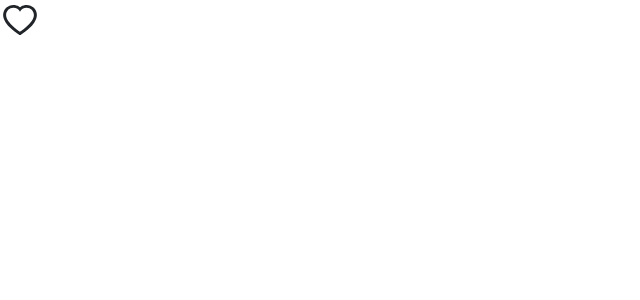
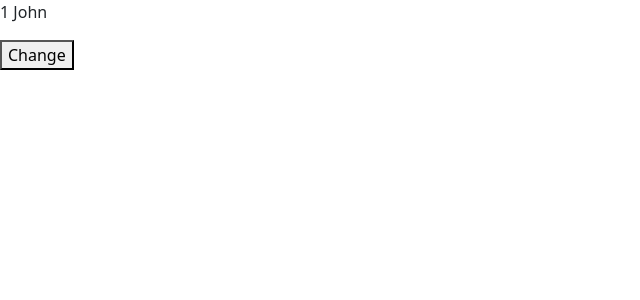
Before and after one commit to piyushpanchal114/react-18, a React (Vite) app: page / in a window 1280 px wide. Shown: the top 300 px of the page, without its empty margins (0-640 px from the left). Built offline with nearby package versions, Linux system fonts and the light colour scheme.

Commit message:
updating obj practice

```diff
--- a/src/App.tsx
+++ b/src/App.tsx
@@ -1,15 +1,22 @@
 import { useState } from "react";
-import "./App.css";
 import Like from "./components/Like";
 
 function App() {
+  const [game, setGame] = useState({
+    id: 1,
+    player: { name: "John" },
+  });
+
+  const handleChange = () => {
+    setGame({ ...game, player: { ...game.player, name: "bob" } });
+  };
+
   return (
     <>
-      <Like
-        onClick={() => {
-          console.log("clicked");
-        }}
-      />
+      <p>
+        {game.id} {game.player.name}
+      </p>
+      <button onClick={handleChange}>Change</button>
     </>
   );
 }
```
Also changed, not shown: src/App.css (deleted).
